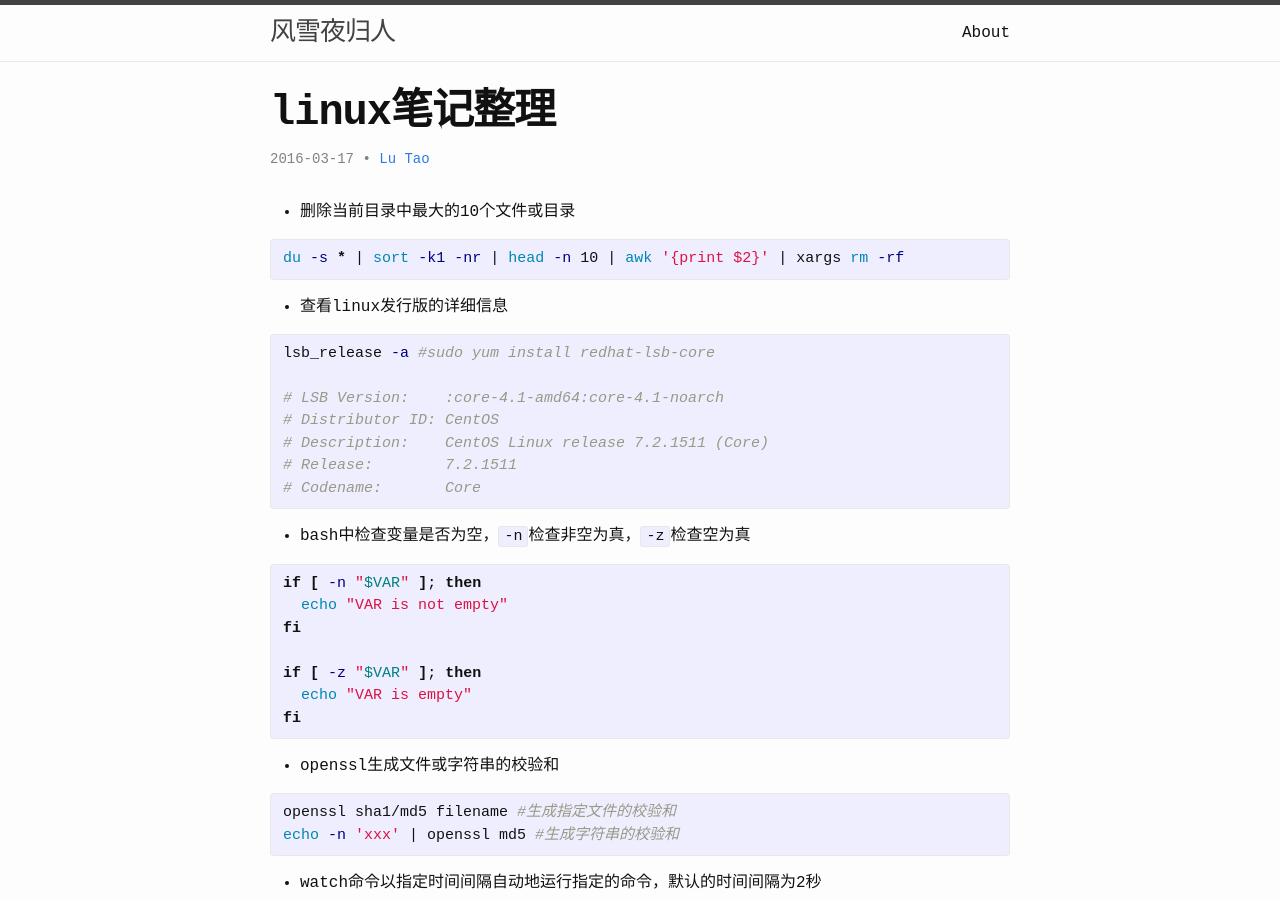
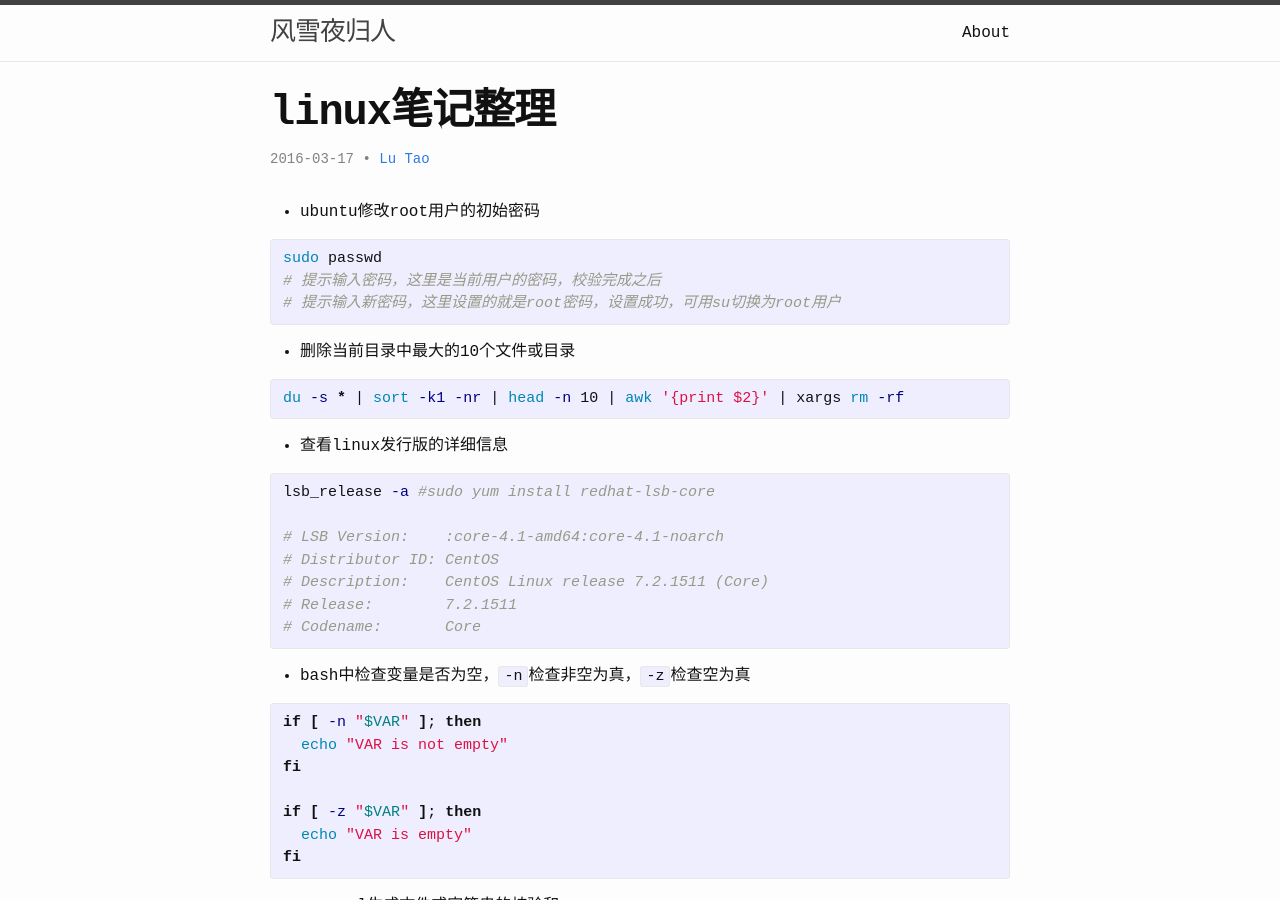
Before and after one commit to lutaoact/lutaoact.github.io, a Jekyll site: the page built from _posts/2016-03-17-linux-skill.markdown, in a window 1280 px wide and 900 px high. Built offline with Jekyll 4.4.1, drawn with Linux system fonts in a browser that asks for light colours.

Commit message:
sudo passwd

```diff
--- a/_posts/2016-03-17-linux-skill.markdown
+++ b/_posts/2016-03-17-linux-skill.markdown
@@ -4,6 +4,13 @@ title:  "linux笔记整理"
 date:   2016-03-17 09:58:27 +0800
 categories: linux bash
 ---
+
+* ubuntu修改root用户的初始密码
+{% highlight sh %}
+sudo passwd
+# 提示输入密码，这里是当前用户的密码，校验完成之后
+# 提示输入新密码，这里设置的就是root密码，设置成功，可用su切换为root用户
+{% endhighlight %}
 
 * 删除当前目录中最大的10个文件或目录
 {% highlight sh %}
```
